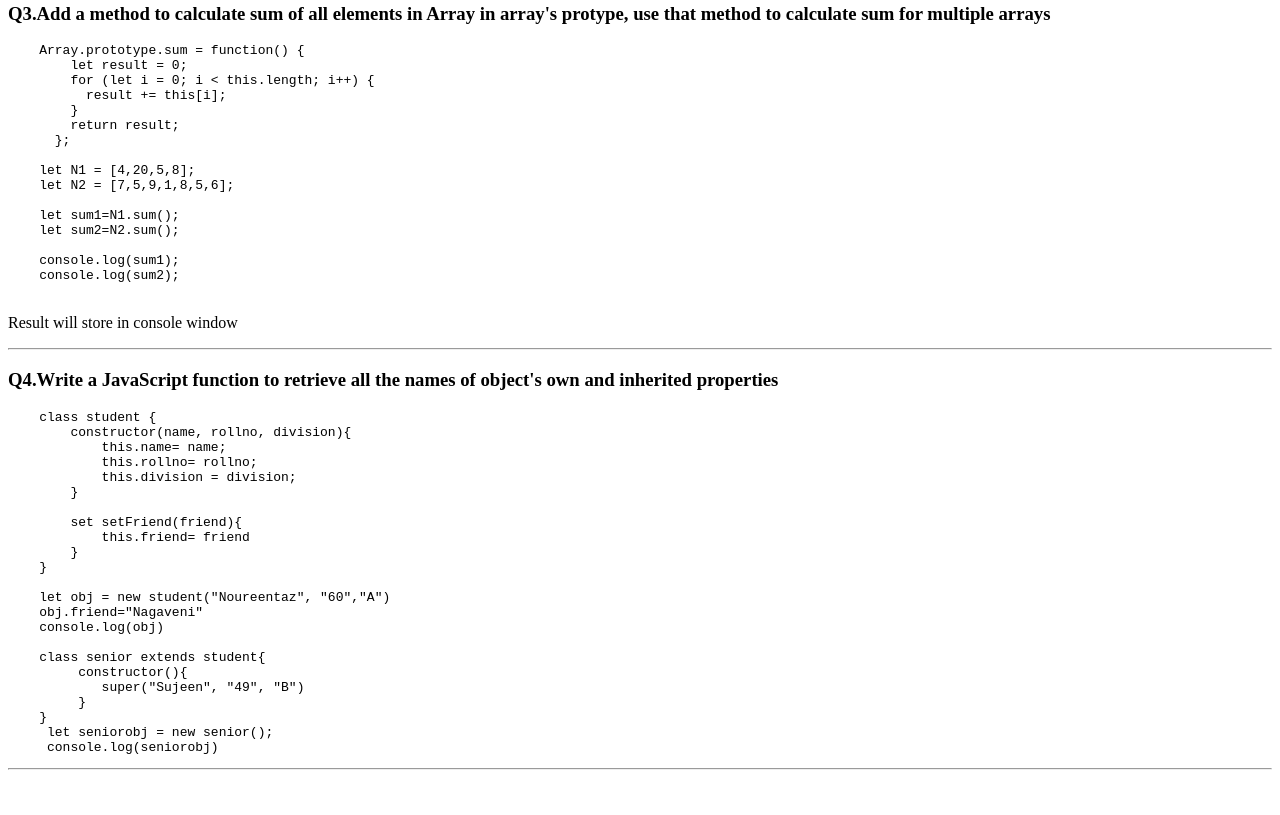
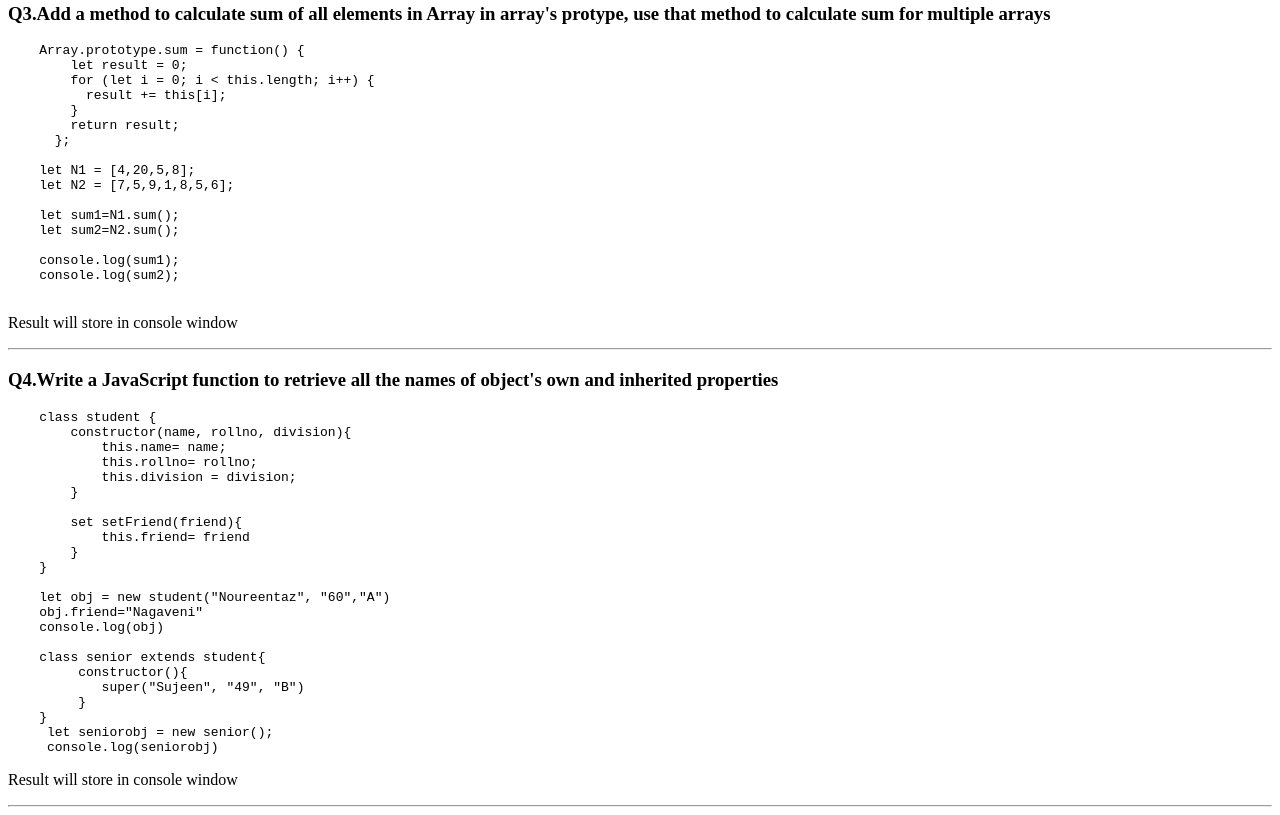
Before and after one commit to NOUREENTAZ/inheritance-JSHandson, a plain HTML site: page index.html in a window 1280 px wide. Shown: the part 768-1583 px from the top of the page. Before the commit the page ends 1546 px from the top, so only its background shows below. Drawn offline with Linux system fonts and the light colour scheme.

Commit message:
Update index.html

```diff
--- a/index.html
+++ b/index.html
@@ -106,6 +106,8 @@
      let seniorobj = new senior();
      console.log(seniorobj)
 </pre>
+    <p> Result will store in console window</p>
+
 
     <hr>
 
```
